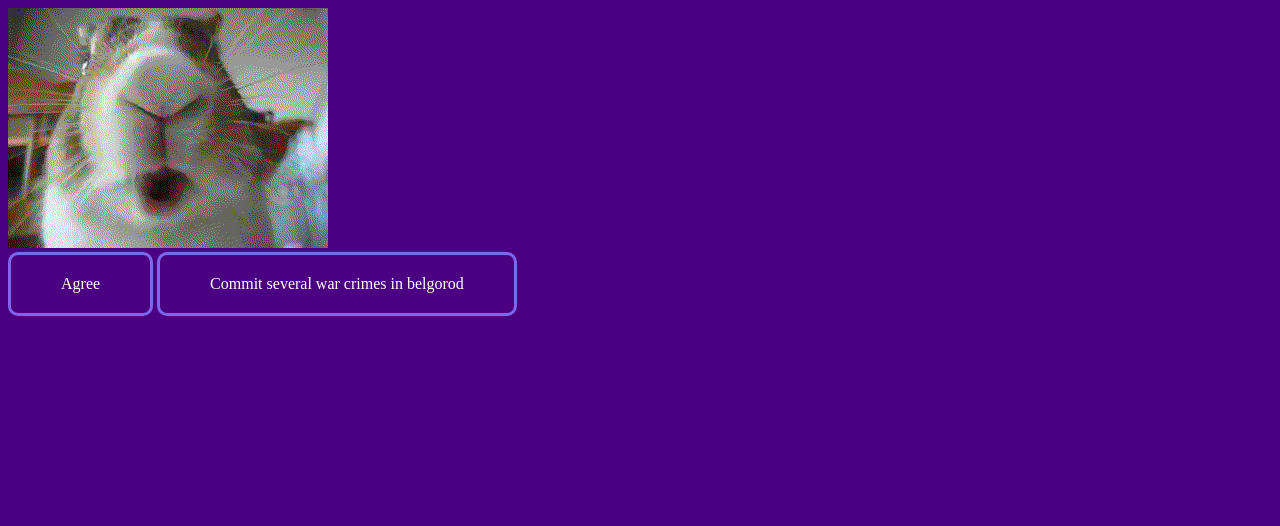
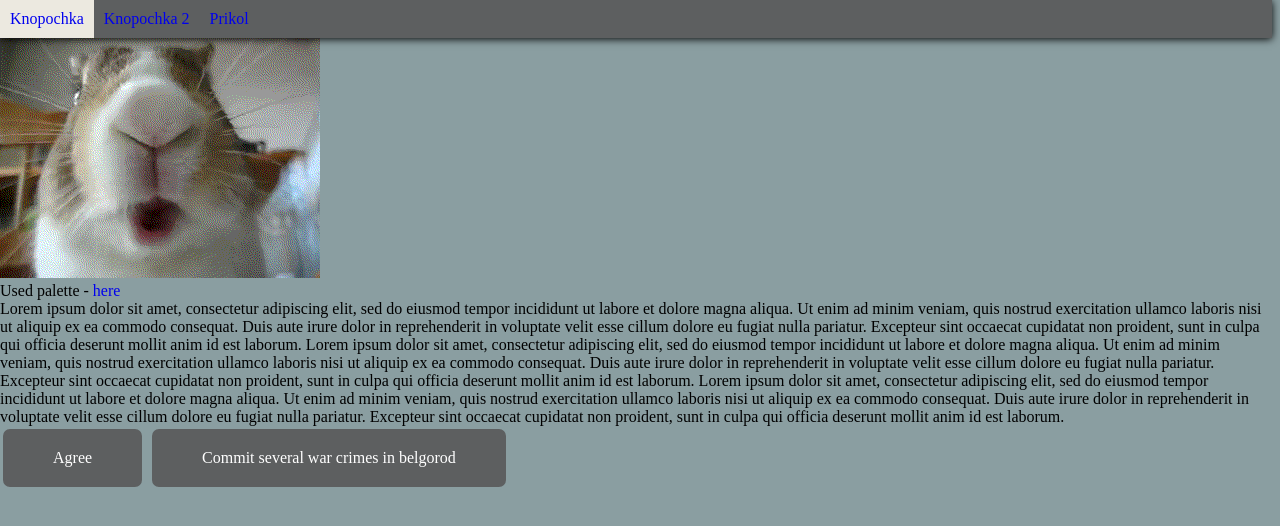
Before and after one commit to JosWilll/JosWilll.github.io, a plain HTML site: page index.html in a window 1280 px wide. Drawn offline with Linux system fonts and the light colour scheme.

Commit message:
Added navbar, changed color palette

```diff
--- a/index.html
+++ b/index.html
@@ -7,8 +7,19 @@
 	<title>(already not)Diploma!!!</title>
 </head>
 <body>
-	<img src="rabbit.gif"><br>
-	<a href="#" class="button">Agree</a>
-	<a href="#" class="button">Commit several war crimes in belgorod</a>
+	<header>
+		<ul id="navbar">
+			<li class="navli"><a href="#" class="nava">Knopochka</a></li>
+			<li class="navli"><a href="#" class="nava">Knopochka 2</a></li>
+			<li class="navli"><a href="#" class="nava">Prikol</a></li>
+		</ul>
+	</header>
+	<main>
+		<img src="rabbit.gif"><br>
+		Used palette - <a href="https://www.canva.com/colors/color-palettes/blistering-cold/" style="text-decoration:none;">here</a><br>
+		Lorem ipsum dolor sit amet, consectetur adipiscing elit, sed do eiusmod tempor incididunt ut labore et dolore magna aliqua. Ut enim ad minim veniam, quis nostrud exercitation ullamco laboris nisi ut aliquip ex ea commodo consequat. Duis aute irure dolor in reprehenderit in voluptate velit esse cillum dolore eu fugiat nulla pariatur. Excepteur sint occaecat cupidatat non proident, sunt in culpa qui officia deserunt mollit anim id est laborum. Lorem ipsum dolor sit amet, consectetur adipiscing elit, sed do eiusmod tempor incididunt ut labore et dolore magna aliqua. Ut enim ad minim veniam, quis nostrud exercitation ullamco laboris nisi ut aliquip ex ea commodo consequat. Duis aute irure dolor in reprehenderit in voluptate velit esse cillum dolore eu fugiat nulla pariatur. Excepteur sint occaecat cupidatat non proident, sunt in culpa qui officia deserunt mollit anim id est laborum. Lorem ipsum dolor sit amet, consectetur adipiscing elit, sed do eiusmod tempor incididunt ut labore et dolore magna aliqua. Ut enim ad minim veniam, quis nostrud exercitation ullamco laboris nisi ut aliquip ex ea commodo consequat. Duis aute irure dolor in reprehenderit in voluptate velit esse cillum dolore eu fugiat nulla pariatur. Excepteur sint occaecat cupidatat non proident, sunt in culpa qui officia deserunt mollit anim id est laborum.<br>
+		<a href="#" class="button">Agree</a>
+		<a href="#" class="button">Commit several war crimes in belgorod</a>
+	</main>
 </body>
 </html>
--- a/styles.css
+++ b/styles.css
@@ -1,25 +1,63 @@
 body{
-	background-color: Indigo;
+	background-color: #8A9EA1;
+	margin-left: 0px;
+	margin-top:0px;
 
+}
+header{
+	position: sticky;
+	width: 100%;
+	background-color: #5D5F60;
+	top = 0;
+	left = 0;
+	padding: 0em;
+}
+#navbar{
+	list-style-type: none;
+	margin: 0;
+	padding: 0;
+	overflow: hidden;
+	box-shadow: 0 1px 8px black;
+}
+
+.navli{
+	float: left;
+}
+
+.nava{
+	display: block;
+	background-color: #5D5F60;
+	text-decoration: none;
+	padding:10px;
 }
 
 .button{
 	display: inline-block;
 	text-decoration: none;
 	color: white;
+	background-color: #5D5F60;
 	padding: 20px 50px;
-	border: 3px solid #7B68EE;
-	border-radius: 10px
+	border: 3px solid #8A9EA1;
+	border-radius: 10px;
+}
+
+.nava:hover{
+	background-color: #ECE9E0;
+}
+
+main{
 }
 
 .button:hover{
+	background-color: #ECE9E0;
+	color:black;
 	animation: pulsate 1s ease-in-out;
 }
 
 @keyframes pulsate{
 	0%{
 		box-shadow:
-		0 0 25px teal,
-		0 0 50px Indigo;
+		0 0 25px #8A9EA1,
+		0 0 50px #5D5F60;
 	}
 }
```
